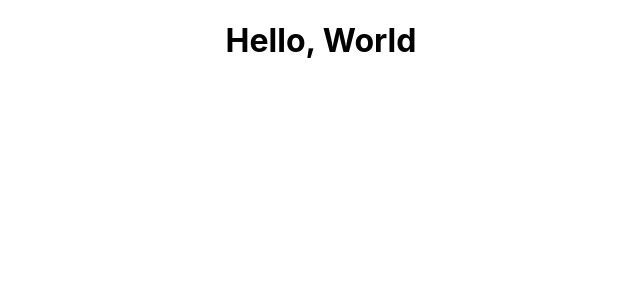
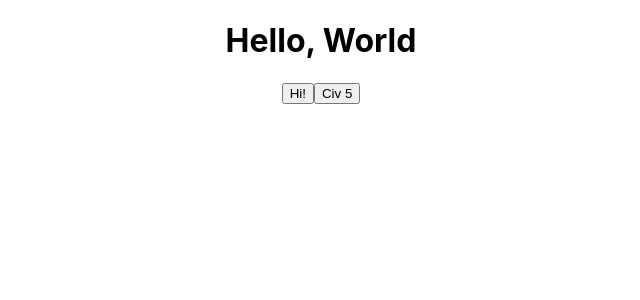
Before and after one commit to demayj10/steam-achievement-app, a React (Create React App) app: page / in a window 1280 px wide. Shown: the top 300 px of the page, without its empty margins (319-959 px from the left). Built offline with nearby package versions, Linux system fonts and the light colour scheme.

Commit message:
network calls to the server working

```diff
--- a/src/App.tsx
+++ b/src/App.tsx
@@ -1,9 +1,20 @@
 import React, { FC } from 'react';
 import './App.css';
+import { getGameAchievements, submitSteamId } from './lib/steamDataCollectors';
 
 const App: FC = () => (
   <div className="App">
     <h1>Hello, World</h1>
+    <button type="button" aria-label="submit id" onClick={() => submitSteamId('76561198052061156')}>
+      Hi!
+    </button>
+    <button
+      type="button"
+      aria-label="get achievements"
+      onClick={() => getGameAchievements('76561198052061156', '8930')}
+    >
+      Civ 5
+    </button>
   </div>
 );
 
--- /dev/null
+++ b/src/app/hooks.ts
@@ -0,0 +1,6 @@
+import { TypedUseSelectorHook, useDispatch, useSelector } from 'react-redux';
+import type { AppDispatch, RootState } from './store';
+
+// Use throughout the app instead of plain `useDispatch` and `useSelector`
+export const useAppDispatch = (): AppDispatch => useDispatch();
+export const useAppSelector: TypedUseSelectorHook<RootState> = useSelector;
--- /dev/null
+++ b/src/lib/steamDataCollectors.ts
@@ -0,0 +1,18 @@
+import axios from 'axios';
+import { GetAchievementsResponse, GetGamesResponse } from '../types';
+
+const BASE_URL = 'https://steam-achievements-server.herokuapp.com';
+
+export const submitSteamId = async (steamId: string): Promise<void> => {
+  const url = `${BASE_URL}/gameDetails/${steamId}`;
+  const rawGameData: GetGamesResponse = await axios.get(url);
+
+  console.log(rawGameData.data);
+};
+
+export const getGameAchievements = async (steamId: string, gameId: string): Promise<void> => {
+  const url = `${BASE_URL}/achievementDetails/${steamId}/game/${gameId}`;
+  const rawAchievementData: GetAchievementsResponse = await axios.get(url);
+
+  console.log(rawAchievementData.data);
+};
--- /dev/null
+++ b/src/types.ts
@@ -0,0 +1,45 @@
+export interface AchievementData {
+    apiName: string,
+    displayName: string,
+    description: string,
+    icon: string,
+    iconGray: string,
+    achieved: boolean,
+    unlockTime: number // Date convertable
+}
+
+export interface GetAchievementsResponse {
+    data: {
+        achievements: AchievementData[];
+    }
+}
+
+export interface GameData {
+    appid: string,
+    name: string,
+    aboutTheGame: string,
+    detailedDescription: string,
+    shortDescription: string,
+    headerImage: string,
+    playTime?: number,
+}
+
+export interface GetGamesResponse {
+    data: {
+        games: GameData[];
+    }
+}
+
+export interface GroupData {
+    appid: string,
+    gameName: string,
+    name: string,
+    description: string,
+    achievements: AchievementData[]
+}
+
+export interface AppState {
+    steamId: string,
+    games: GameData[],
+    groups: GroupData[]
+}
--- a/tsconfig.json
+++ b/tsconfig.json
@@ -1,6 +1,7 @@
 {
   "compilerOptions": {
-    "target": "es5",
+    "target": "es6",
+    "module": "esnext",
     "lib": [
       "dom",
       "dom.iterable",
@@ -13,12 +14,11 @@
     "strict": true,
     "forceConsistentCasingInFileNames": true,
     "noFallthroughCasesInSwitch": true,
-    "module": "esnext",
     "moduleResolution": "node",
     "resolveJsonModule": true,
     "isolatedModules": true,
     "noEmit": true,
-    "jsx": "react-jsx"
+    "jsx": "react-jsx",
   },
   "include": [
     "src"
```
Also changed, not shown: package.json (+31 -29 lines), .eslintrc.json, 2 other files (tests, documents, lock files or other folders).
